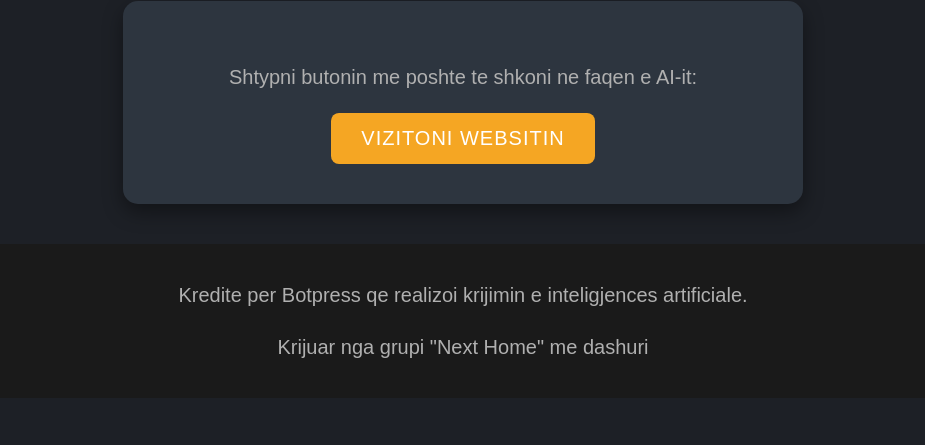
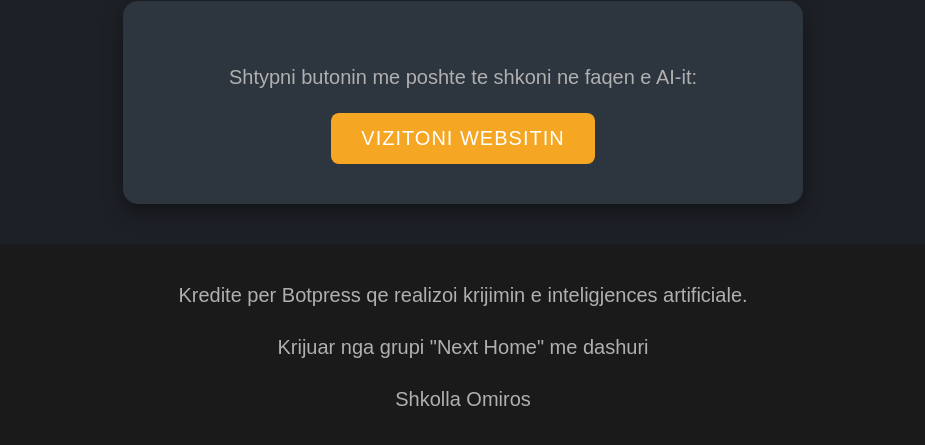
Before and after one commit to xbloggy/marsainexthome, a plain HTML site: page index.html in a window 1280 px wide. Shown: the part 141-586 px from the top of the page, without its empty margins (177-1102 px from the left). Drawn offline with Linux system fonts and the light colour scheme.

Commit message:
Update index.html

```diff
--- a/index.html
+++ b/index.html
@@ -122,6 +122,7 @@
     <div class="footer">
         <p>Kredite per Botpress qe realizoi krijimin e inteligjences artificiale.</p>
         <p>Krijuar nga grupi "Next Home" me dashuri</p>
+        <p>Shkolla Omiros</p>
     </div>
 
 </body>
```
